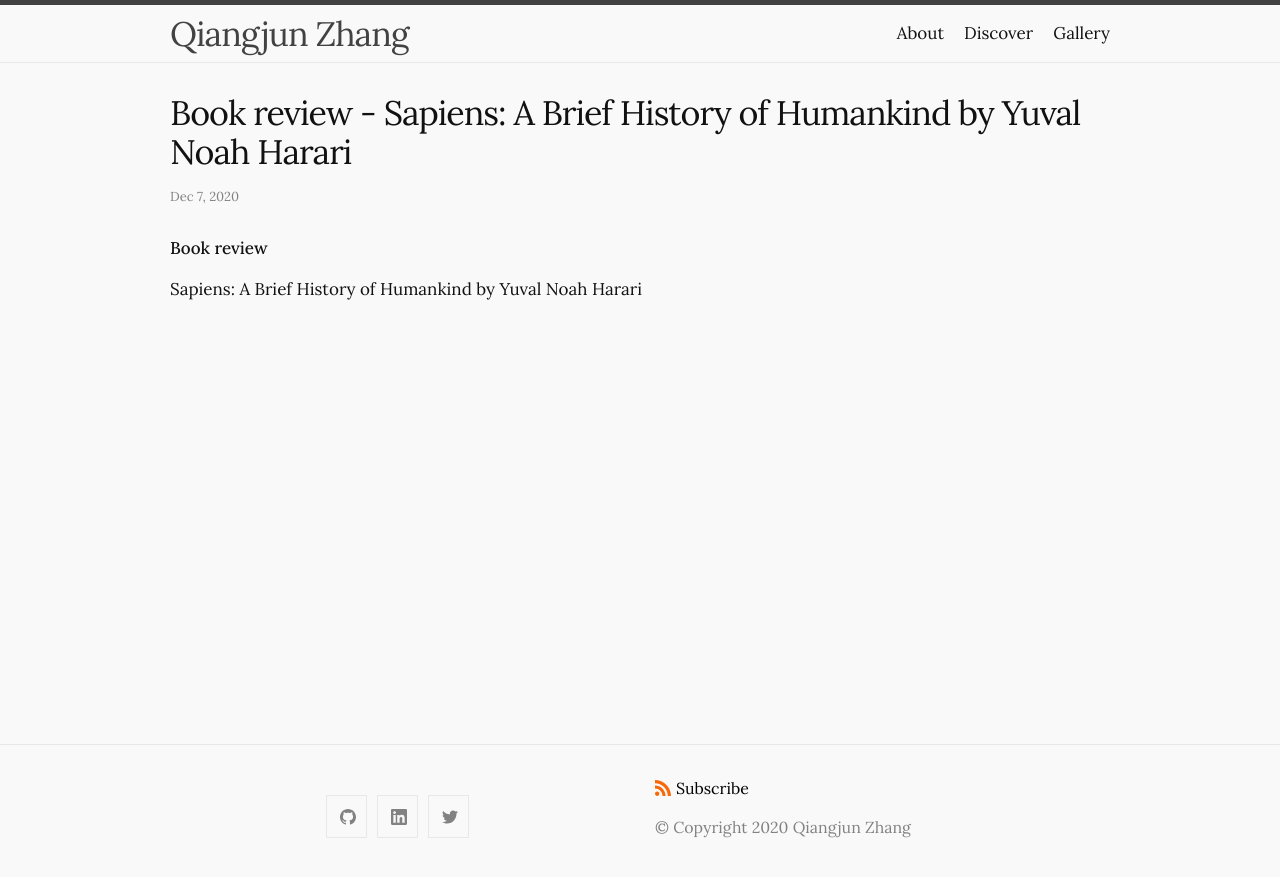
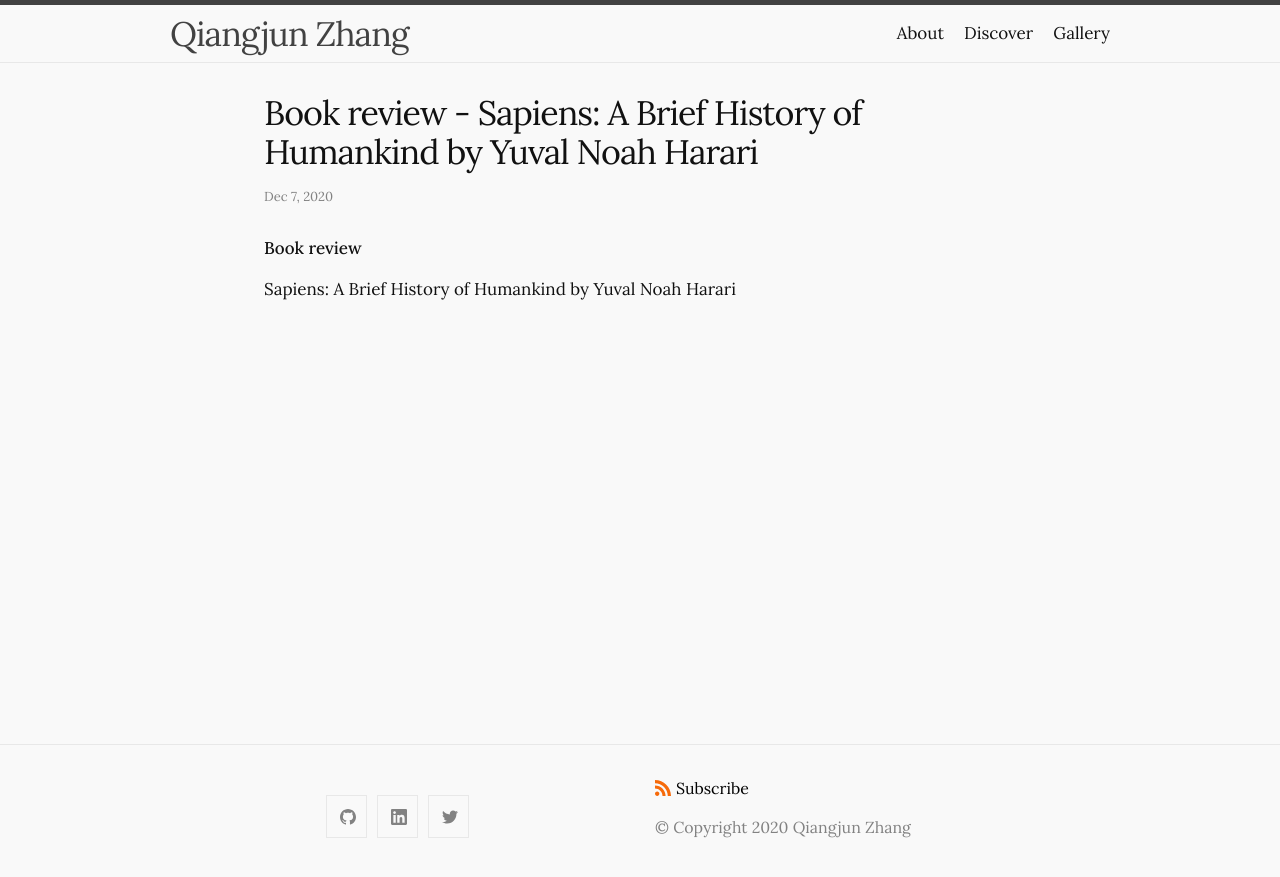
Before and after one commit to QiangjunZhang/qiangjunzhang.github.io, a Jekyll site: the page built from _posts/2020-12-07-book-review-sapiens.markdown, in a window 1280 px wide. Shown: the top 877 px of the page. Built offline with Jekyll 4.4.1, drawn with Linux system fonts in a browser that asks for light colours.

Commit message:
limited post page max width

```diff
--- a/_sass/minima/custom-styles.scss
+++ b/_sass/minima/custom-styles.scss
@@ -41,6 +41,22 @@
   background-size: cover;
   width: 27%;
 }
+
+
+//--------------------------------------------------------------
+// post page
+.post {
+  width: 80%;
+  margin: 0 auto;
+}
+
+@media screen and (max-width: $on-large) {
+  .post {
+    width: 100%;
+    margin: 0 0;
+  }
+}
+
 
 // game page
 .game-list {
```
Also changed, not shown: about.html (+4 -4 lines), 4 other files.
